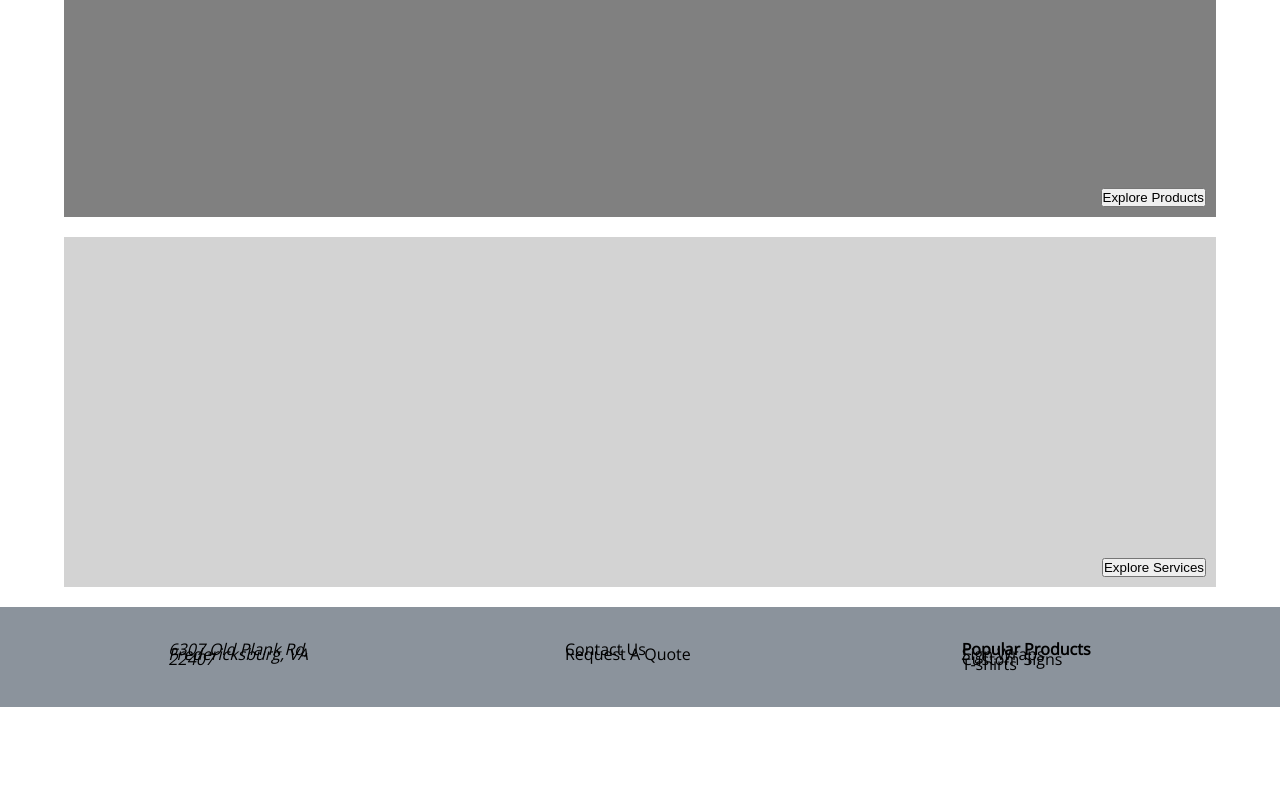
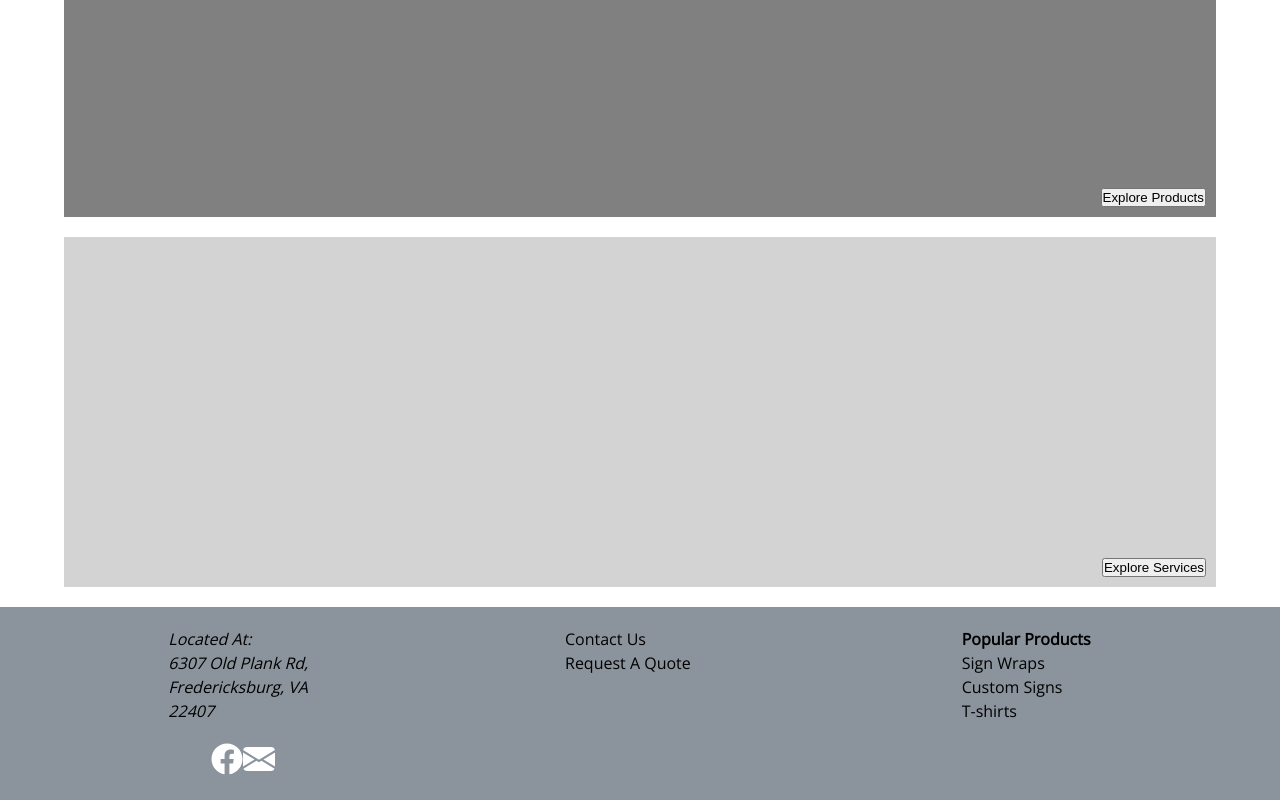
Before and after one commit to neelyab/mnsigns, a React (Create React App) app: page / in a window 1280 px wide. Shown: the part 987-1787 px from the top of the page. Before the commit the page ends 1694 px from the top, so only its background shows below. Built offline with nearby package versions, Linux system fonts and the light colour scheme.

Commit message:
added social icons and fixed footer

```diff
--- a/package.json
+++ b/package.json
@@ -11,6 +11,7 @@
     "react-icons": "^4.1.0",
     "react-router-dom": "^5.2.0",
     "react-scripts": "4.0.1",
+    "social-media-icons-react": "^1.1.2",
     "web-vitals": "^0.2.4"
   },
   "scripts": {
--- a/src/App.css
+++ b/src/App.css
@@ -52,25 +52,7 @@ body {
   margin-bottom: 20px;
 }
 
-footer {
-  background-color: #8B939C;
-  width: 100%;
-  min-height: 100px;
-  display: flex;
-  flex-flow: column;
-  justify-content: center;
-  align-items: center;
-  padding: 5px 5px;
-}
-.address-info, .links {
-  border-bottom: black solid 1px;
 
-}
-footer p, footer h4 {
-  line-height: 5px;
-  text-align: left;
-  min-width: 150px;
-}
 
 
 /******************* REQUEST A QUOTE PAGE ********/
@@ -116,25 +98,10 @@ footer p, footer h4 {
 .image-carousel, .about, .products, .services {
   max-width: 1200px;
 }
-footer {
-  background-color: #8B939C;
-  width: 100%;
-  min-height: 100px;
-}
-.footer-container {
-  display: flex;
-  flex-flow: row;
-  justify-content: space-around;
-  align-items: flex-start;
-  padding: 5px 5px;
-  max-width: 1200px;
-  width: 100%;
-}
-.address-info, .links {
-  border-bottom: none;
-}
+
 .product-container {
-  align-items: flex-start;
+  justify-content: center;
+  align-items: center;
   min-height: 800px;
 }
 }
--- /dev/null
+++ b/src/Footer/Footer.css
@@ -0,0 +1,75 @@
+.footer-container {
+    display: flex;
+    flex-flow: column;
+    justify-content: center;
+    align-items: center;
+    width: 100%;
+    padding: 10px 10px;
+}
+
+.address-info, .links, .popular-products {
+    display: flex;
+    flex-direction: column;
+    justify-content: center;
+    align-items: center;
+    width: 50%;
+    height: 100%;
+    padding: 10px 0;
+}
+
+.address-info p, .links p, .popular-products p, .popular-products h4 {
+    line-height: 1.8em;
+}
+
+footer {
+    background-color: #8B939C;
+    width: 100%;
+    padding: 5px 5px;
+  }
+  .address-info, .links {
+    border-bottom: black solid 1px;
+
+  }
+  footer p, footer h4 {
+    line-height: 5px;
+    text-align: left;
+    min-width: 150px;
+  }
+  .social-icons {
+      padding-top: 20px;
+      display: flex;
+      justify-content: space-around;
+      align-items: center;
+  }
+
+  @media only screen and (min-width: 758px){
+
+    footer {
+        background-color: #8B939C;
+      }
+      .footer-container {
+        display: flex;
+        flex-flow: row;
+        justify-content: space-around;
+        align-items: flex-start;
+        padding: 5px 5px;
+        max-width: 1200px;
+        width: 100%;
+        margin: 0 auto;
+      }
+      .address-info, .links {
+        border-bottom: none;
+        display: flex;
+        flex-flow: column;
+        justify-content: center;
+        align-items: center;
+        width: 40%;
+
+      }
+      .popular-products {
+        width: 40%;
+      }
+      .address-info p, .links p, .popular-products p, .popular-products h4 {
+        line-height: 1.5em;
+      }
+  }
--- a/src/Footer/Footer.js
+++ b/src/Footer/Footer.js
@@ -1,4 +1,8 @@
 import React, {Component} from 'react';
+import './Footer.css';
+import { FaFacebook} from "react-icons/fa";
+import {BsFillEnvelopeFill} from "react-icons/bs";
+import {Link} from 'react-router-dom';
 
 class Footer extends Component {
     render(){
@@ -7,13 +11,19 @@ class Footer extends Component {
                 <div className="footer-container">
                 <div className="address-info">
                 <address>
+                    <p>Located At:</p>
                     <p>6307 Old Plank Rd,</p>
                     <p>Fredericksburg, VA </p>
                     <p>22407</p>
                 </address>
-                <div class="social-icons">
-
-                    </div>
+                <div className="social-icons">
+                    <a href="https://www.facebook.com/mikessigns4less" target = "_blank">
+                        <FaFacebook size ="2em" color="white"/>
+                    </a>
+                    <a href = "mailto:mnsigns@msn.com">
+                    <BsFillEnvelopeFill size = "2em" color="white"/>
+                    </a>
+                </div>
                 </div>
                 <div className="links">
                 <p>Contact Us</p>
--- a/src/Home/Home.js
+++ b/src/Home/Home.js
@@ -9,18 +9,18 @@ class Home extends Component {
                 <div className="image-carousel">
                 <ImageCarousel/>
                 </div>
-                <div class="about">
+                <div className="about">
                     <h2>About</h2>
                     <p>
                         Lorem ipsum dolor sit amet, consectetur adipiscing elit. Donec et mi accumsan, accumsan erat hendrerit, vestibulum leo. Pellentesque habitant morbi tristique senectus et netus et malesuada fames ac turpis egestas. In bibendum dolor sit amet vehicula facilisis. Duis eget neque ex. Class aptent taciti sociosqu ad litora torquent per conubia nostra, per inceptos himenaeos. Donec tincidunt elit vitae tortor congue, non pretium neque tempus. Vestibulum accumsan, libero et tempor scelerisque, felis turpis ornare libero, id vestibulum libero risus id magna. Duis quis sem urna. Sed sodales ultrices posuere. Morbi et tellus id sapien condimentum sollicitudin nec at metus.
                     </p>
                 </div>
 
-                <div class="products">
+                <div className="products">
                     <button>Explore Products</button>
                 </div>
 
-                <div class="services">
+                <div className="services">
                     <button>Explore Services</button>
                 </div>
             </div>
```
Also changed, not shown: 2 other files (tests, documents, lock files or other folders).
